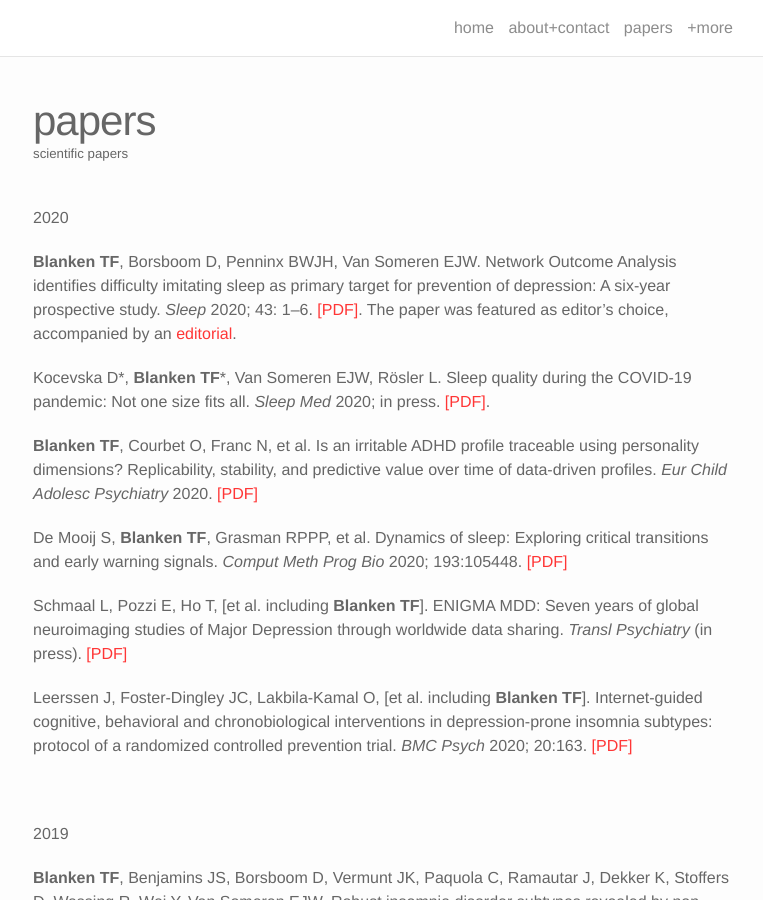
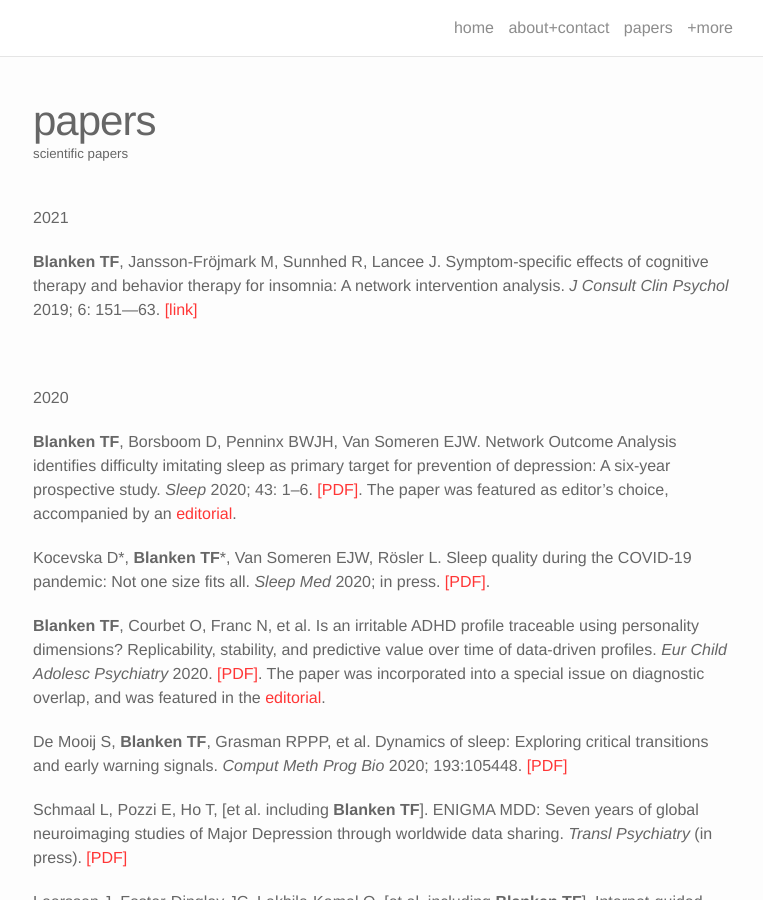
Before and after one commit to tfblanken/tfblanken.github.io, a Jekyll site: the page built from papers.md, in a window 1280 px wide and 900 px high. Shown: the whole window, without its empty margins (257-1020 px from the left). Built offline with Jekyll 4.4.1, drawn with Linux system fonts in a browser that asks for light colours; nearby versions of some CDN libraries.

Commit message:
include JCCP paper

```diff
--- a/papers.md
+++ b/papers.md
@@ -5,13 +5,20 @@ title: papers
 description: scientific papers
 ---
 
+2021
+
+**Blanken TF**, Jansson-Fröjmark M, Sunnhed R, Lancee J. Symptom-specific effects of cognitive therapy and behavior therapy for insomnia: A network intervention analysis. *J Consult Clin Psychol* 2019; 6: 151—63. <a href="https://pubmed.ncbi.nlm.nih.gov/33630618/" target="blank">[link]</a>
+
+
+<br/>
+
 2020
 
 **Blanken TF**, Borsboom D, Penninx BWJH, Van Someren EJW. Network Outcome Analysis identifies difficulty imitating sleep as primary target for prevention of depression: A six-year prospective study. *Sleep* 2020; 43: 1--6. <a href="https://academic.oup.com/sleep/article/43/5/zsz288/5650354" target="blank">[PDF]</a>. The paper was featured as editor's choice, accompanied by an <a href="https://academic.oup.com/sleep/article-abstract/43/5/zsaa081/5835582?redirectedFrom=fulltext" target="blank">editorial</a>.
 
 Kocevska D\*, **Blanken TF**\*, Van Someren EJW, Rösler L. Sleep quality during the COVID-19 pandemic: Not one size fits all. *Sleep  Med* 2020; in press. <a href="https://www.sciencedirect.com/science/article/pii/S1389945720304408" target="blank">[PDF]</a>.
 
-**Blanken TF**, Courbet O, Franc N, et al. Is an irritable ADHD profile traceable using personality dimensions? Replicability, stability, and predictive value over time of data-driven profiles. *Eur Child Adolesc Psychiatry* 2020. <a href="https://link.springer.com/article/10.1007/s00787-020-01546-z?wt_mc=Internal.Event.1.SEM.ArticleAuthorOnlineFirst&utm_source=ArticleAuthorOnlineFirst&utm_medium=email&utm_content=AA_en_06082018&ArticleAuthorOnlineFirst_20200513" target="blank">[PDF]</a>
+**Blanken TF**, Courbet O, Franc N, et al. Is an irritable ADHD profile traceable using personality dimensions? Replicability, stability, and predictive value over time of data-driven profiles. *Eur Child Adolesc Psychiatry* 2020. <a href="https://link.springer.com/article/10.1007/s00787-020-01546-z?wt_mc=Internal.Event.1.SEM.ArticleAuthorOnlineFirst&utm_source=ArticleAuthorOnlineFirst&utm_medium=email&utm_content=AA_en_06082018&ArticleAuthorOnlineFirst_20200513" target="blank">[PDF]</a>. The paper was incorporated into a special issue on diagnostic overlap, and was featured in the <a href="https://link.springer.com/article/10.1007/s00787-021-01766-x" target="blank">editorial</a>.
 
 De Mooij S, **Blanken TF**, Grasman RPPP, et al. Dynamics of sleep: Exploring critical transitions and early warning signals. *Comput Meth Prog Bio* 2020; 193:105448. <a href="https://www.sciencedirect.com/science/article/pii/S0169260719319108" target="blank">[PDF]</a>
 
```
